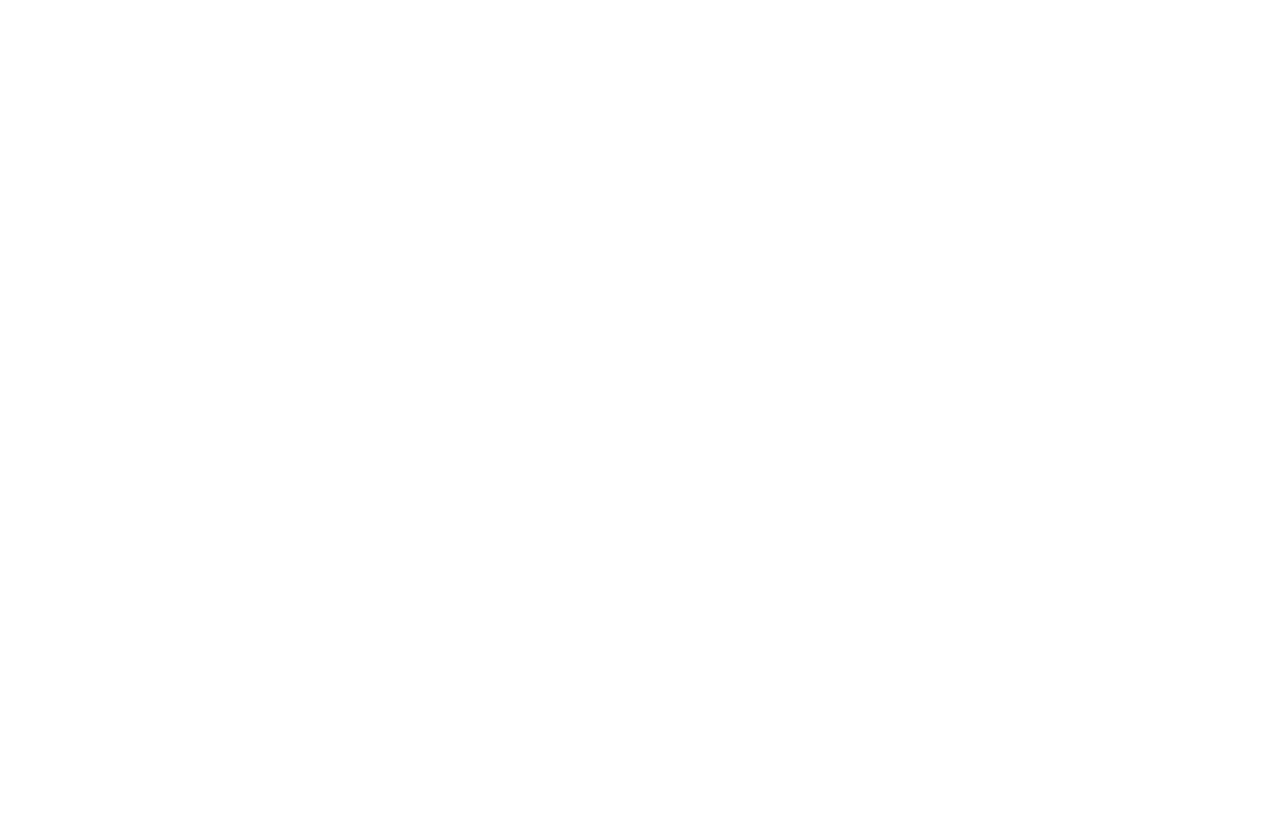
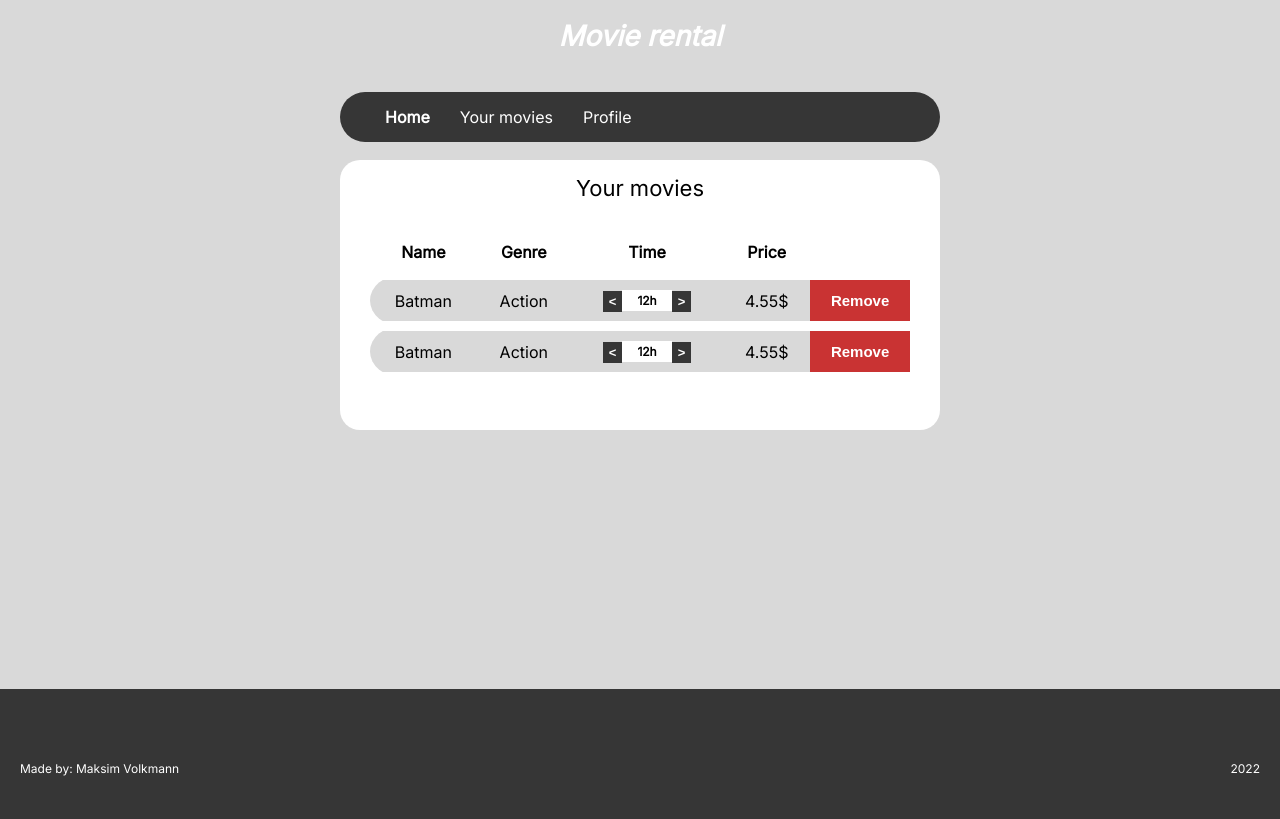
Before and after one commit to maksim-volkmann/movie-rental-platform, a plain HTML site: page yourMovies.html in a window 1280 px wide. Drawn offline with Linux system fonts and the light colour scheme.

Commit message:
update: yourmovies page created

```diff
--- a/home.css
+++ b/home.css
@@ -130,3 +130,36 @@ footer .madeby{
 footer .yearby{
   padding-right: 20px;
 }
+
+/* yourMovies.html CSS CODE  */
+
+.movie-time-selection{
+  padding: 3px 15px;
+  background-color: #fff;
+  color: #000;
+  font-size: 12px;
+  font-weight: bold;
+}
+
+.movie-block-list td .pre,
+.movie-block-list td .next{
+  background-color: #363636;
+  color: #fff;
+  font-size: 13px;
+  font-weight: bold;
+  border: none;
+  cursor: pointer;
+  vertical-align: middle;
+  padding: 3px 6px;
+}
+
+button.remove{
+  width: 100%;
+  padding: 12px 5px;
+  color: #fff;
+  background-color: #C93333;
+  font-weight: bold;
+  font-size: 15px;
+  cursor: pointer;
+  border: none;
+}
--- a/yourMovies.html
+++ b/yourMovies.html
@@ -0,0 +1,53 @@
+<!DOCTYPE html>
+<html lang="en">
+<head>
+  <meta charset="UTF-8">
+  <meta http-equiv="X-UA-Compatible" content="IE=edge">
+  <meta name="viewport" content="width=device-width, initial-scale=1.0">
+  <link rel="stylesheet" href="home.css">
+  <link href='https://fonts.googleapis.com/css?family=Inter' rel='stylesheet'>
+  <title>Movie Rental Platform</title>
+</head>
+<body>
+  <main class="container">
+    <h1>Movie rental</h1>
+    <nav>
+      <ul>
+        <li><a id="home" href="home.html">home</a></li>
+        <li><a id="movies" href="/">your movies</a></li>
+        <li><a id="profile" href="/">profile</a></li>
+      </ul>
+    </nav>
+    <section class="main-section">
+      <h2>Your movies</h2>
+      <table>
+        <tr>
+          <th>Name</th>
+          <th>Genre</th>
+          <th>Time</th>
+          <th>Price</th>
+          <th></th>
+        </tr>
+        <tr class="movie-block-list">
+          <td>Batman</td>
+          <td>Action</td>
+          <td><button class="pre">&lt;</button><span class="movie-time-selection">12h</span><button class="next">&gt;</button></td>
+          <td>4.55$</td>
+          <td class="button-box"><button class="remove">Remove</button></td>
+        </tr>
+        <tr class="movie-block-list">
+          <td>Batman</td>
+          <td>Action</td>
+          <td><button class="pre">&lt;</button><span class="movie-time-selection">12h</span><button class="next">&gt;</button></td>
+          <td>4.55$</td>
+          <td class="button-box"><button class="remove">Remove</button></td>
+        </tr>
+      </table>
+    </section>
+  </main>
+  <footer>
+    <span class="madeby">Made by: Maksim Volkmann</span>
+    <span class="yearby">2022</span>
+  </footer>
+</body>
+</html>
```
Also changed, not shown: home.html (+1 -1 lines).
